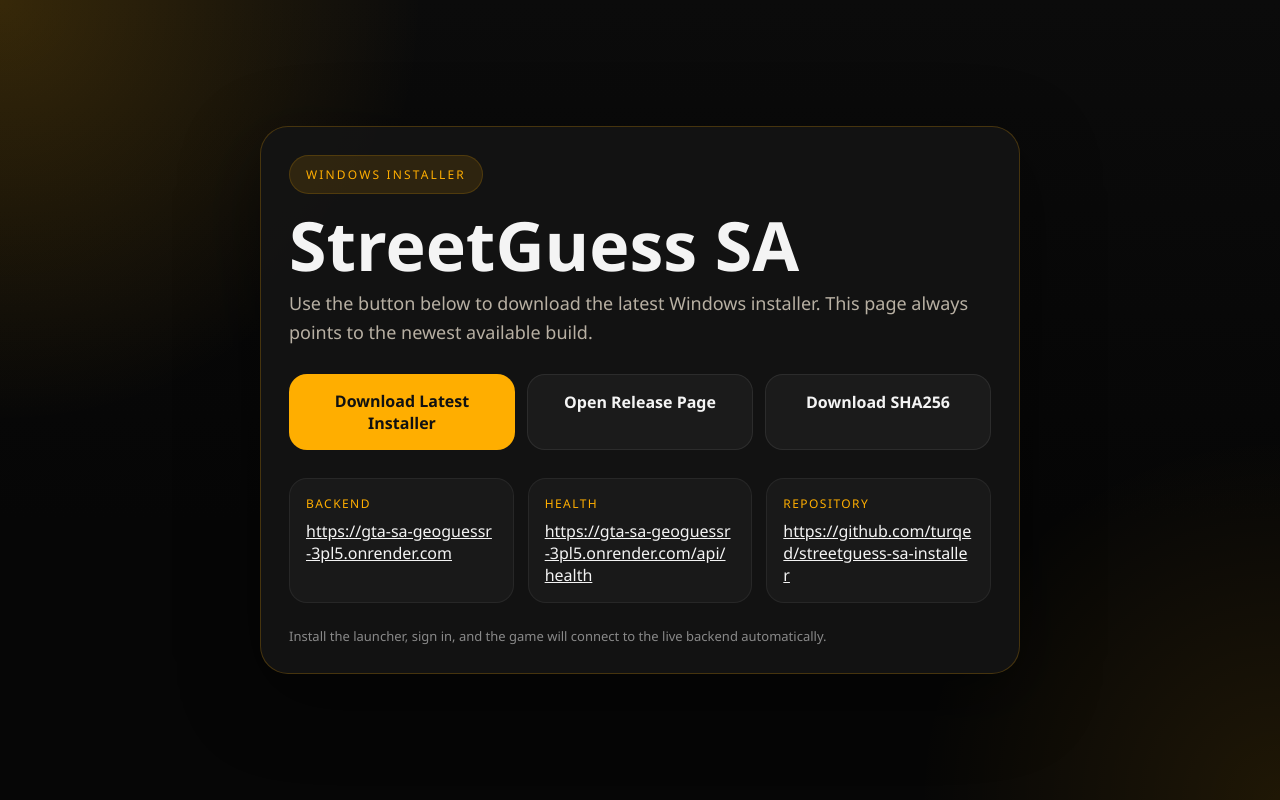
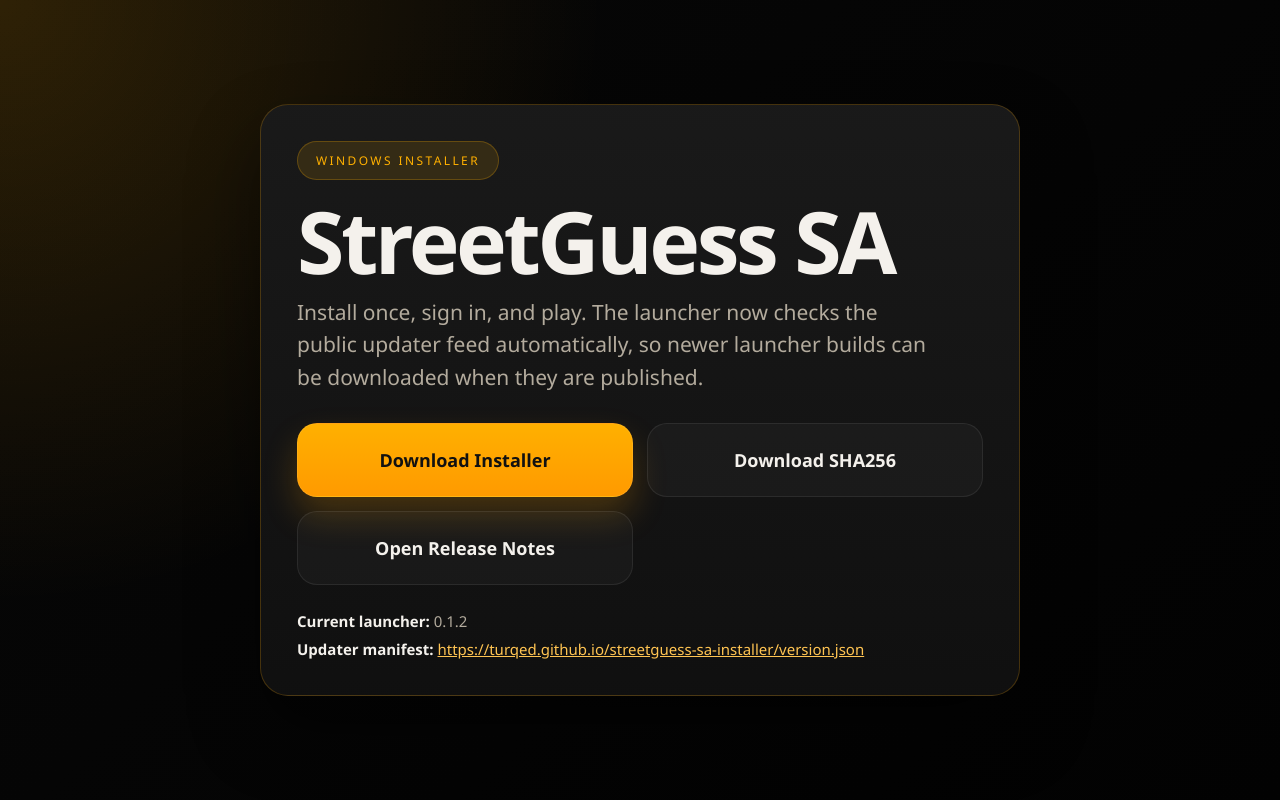
Before and after one commit to turqed/streetguess-sa-installer, a plain HTML site: page index.html in a window 1280 px wide. Drawn offline with Linux system fonts and the light colour scheme.

Commit message:
Update installer landing page for 0.1.2

```diff
--- a/index.html
+++ b/index.html
@@ -2,111 +2,105 @@
 <html lang="en">
 <head>
   <meta charset="utf-8">
-  <meta name="viewport" content="width=device-width, initial-scale=1">
-  <title>StreetGuess SA Download</title>
+  <meta name="viewport" content="width=device-width,initial-scale=1">
+  <title>StreetGuess SA Installer</title>
   <style>
     :root {
-      --bg: #090909;
-      --panel: rgba(20,20,20,.92);
-      --line: rgba(255,174,0,.22);
-      --accent: #ffae00;
-      --text: #f4f4f4;
-      --muted: #b8b0a3;
-      --buttonText: #111;
+      color-scheme: dark;
+      --bg: #060606;
+      --panel: #141414;
+      --panel-border: rgba(255, 170, 0, 0.22);
+      --text: #f4f1ec;
+      --muted: #b3ab9d;
+      --accent: #ffb000;
+      --accent-strong: #ff9a00;
     }
     * { box-sizing: border-box; }
     body {
       margin: 0;
       min-height: 100vh;
-      font-family: Segoe UI, Arial, sans-serif;
+      font-family: Segoe UI, Inter, Arial, sans-serif;
       color: var(--text);
       background:
-        radial-gradient(circle at top left, rgba(255,174,0,.18), transparent 28%),
-        radial-gradient(circle at bottom right, rgba(255,174,0,.10), transparent 24%),
-        linear-gradient(180deg, #0b0b0b, #060606 65%);
+        radial-gradient(circle at top left, rgba(255, 170, 0, 0.16), transparent 40%),
+        linear-gradient(135deg, #070707 0%, #020202 100%);
       display: grid;
       place-items: center;
-      padding: 24px;
+      padding: 32px;
     }
     .card {
       width: min(760px, 100%);
-      background: var(--panel);
-      border: 1px solid var(--line);
       border-radius: 28px;
-      padding: 28px;
-      box-shadow: 0 24px 80px rgba(0,0,0,.45);
+      background: linear-gradient(180deg, rgba(26, 26, 26, 0.98), rgba(16, 16, 16, 0.98));
+      border: 1px solid var(--panel-border);
+      box-shadow: 0 34px 70px rgba(0, 0, 0, 0.45);
+      padding: 36px;
     }
     .chip {
-      display: inline-block;
-      padding: 10px 16px;
+      display: inline-flex;
+      align-items: center;
+      padding: 10px 18px;
       border-radius: 999px;
-      background: rgba(255,174,0,.12);
-      border: 1px solid rgba(255,174,0,.16);
+      background: rgba(255, 176, 0, 0.12);
+      border: 1px solid rgba(255, 176, 0, 0.24);
       color: var(--accent);
-      letter-spacing: .18em;
       text-transform: uppercase;
+      letter-spacing: 0.2em;
       font-size: 12px;
-      margin-bottom: 18px;
+      margin-bottom: 20px;
     }
     h1 {
-      margin: 0 0 12px;
-      font-size: clamp(38px, 6vw, 68px);
-      line-height: .96;
+      margin: 0 0 14px;
+      font-size: clamp(52px, 8vw, 86px);
+      line-height: 0.95;
+      letter-spacing: -0.04em;
     }
     p {
+      margin: 0 0 26px;
       color: var(--muted);
-      font-size: 18px;
-      line-height: 1.6;
-      margin: 0 0 16px;
+      font-size: 21px;
+      line-height: 1.55;
+      max-width: 640px;
     }
     .actions {
       display: grid;
-      gap: 12px;
       grid-template-columns: repeat(auto-fit, minmax(220px, 1fr));
-      margin: 28px 0;
+      gap: 14px;
+      margin: 30px 0 26px;
     }
-    .btn {
+    a.button {
+      display: inline-flex;
+      justify-content: center;
+      align-items: center;
+      min-height: 74px;
+      border-radius: 20px;
       text-decoration: none;
-      border-radius: 18px;
-      padding: 16px 18px;
-      text-align: center;
       font-weight: 700;
-      transition: transform .16s ease, opacity .16s ease, background .16s ease;
+      font-size: 18px;
+      transition: transform 0.18s ease, box-shadow 0.18s ease, border-color 0.18s ease;
+      border: 1px solid rgba(255, 255, 255, 0.08);
     }
-    .btn:hover { transform: translateY(-1px); }
-    .btn.primary {
-      background: var(--accent);
-      color: var(--buttonText);
+    a.button:hover {
+      transform: translateY(-2px);
     }
-    .btn.secondary {
-      background: rgba(255,255,255,.04);
+    .primary {
+      background: linear-gradient(180deg, var(--accent), var(--accent-strong));
+      color: #111;
+      box-shadow: 0 18px 34px rgba(255, 166, 0, 0.22);
+    }
+    .secondary {
+      background: rgba(255, 255, 255, 0.03);
       color: var(--text);
-      border: 1px solid rgba(255,255,255,.08);
     }
     .meta {
       display: grid;
-      gap: 14px;
-      grid-template-columns: repeat(auto-fit, minmax(180px, 1fr));
-      margin-top: 16px;
+      gap: 8px;
+      color: var(--muted);
+      font-size: 15px;
     }
-    .meta-card {
-      border-radius: 18px;
-      padding: 16px;
-      background: rgba(255,255,255,.03);
-      border: 1px solid rgba(255,255,255,.06);
-    }
-    .meta-label {
-      color: var(--accent);
-      text-transform: uppercase;
-      letter-spacing: .12em;
-      font-size: 12px;
-      margin-bottom: 8px;
-    }
-    .meta-card a { color: var(--text); word-break: break-all; }
-    footer {
-      margin-top: 24px;
-      color: rgba(255,255,255,.5);
-      font-size: 13px;
+    .meta strong {
+      color: var(--text);
+      font-weight: 700;
     }
   </style>
 </head>
@@ -114,27 +108,16 @@
   <main class="card">
     <div class="chip">Windows Installer</div>
     <h1>StreetGuess SA</h1>
-    <p>Use the button below to download the latest Windows installer. This page always points to the newest available build.</p>
+    <p>Install once, sign in, and play. The launcher now checks the public updater feed automatically, so newer launcher builds can be downloaded when they are published.</p>
     <div class="actions">
-      <a class="btn primary" href="https://github.com/turqed/streetguess-sa-installer/releases/latest/download/StreetGuess-SA-Installer.exe">Download Latest Installer</a>
-      <a class="btn secondary" href="https://github.com/turqed/streetguess-sa-installer/releases">Open Release Page</a>
-      <a class="btn secondary" href="https://github.com/turqed/streetguess-sa-installer/releases/latest/download/StreetGuess-SA-Installer.sha256.txt">Download SHA256</a>
+      <a class="button primary" href="https://github.com/turqed/streetguess-sa-installer/releases/latest/download/StreetGuess-SA-Installer.exe">Download Installer</a>
+      <a class="button secondary" href="https://github.com/turqed/streetguess-sa-installer/releases/latest/download/StreetGuess-SA-Installer.sha256.txt">Download SHA256</a>
+      <a class="button secondary" href="https://github.com/turqed/streetguess-sa-installer/releases/latest">Open Release Notes</a>
     </div>
     <div class="meta">
-      <section class="meta-card">
-        <div class="meta-label">Backend</div>
-        <a href="https://gta-sa-geoguessr-3pl5.onrender.com">https://gta-sa-geoguessr-3pl5.onrender.com</a>
-      </section>
-      <section class="meta-card">
-        <div class="meta-label">Health</div>
-        <a href="https://gta-sa-geoguessr-3pl5.onrender.com/api/health">https://gta-sa-geoguessr-3pl5.onrender.com/api/health</a>
-      </section>
-      <section class="meta-card">
-        <div class="meta-label">Repository</div>
-        <a href="https://github.com/turqed/streetguess-sa-installer">https://github.com/turqed/streetguess-sa-installer</a>
-      </section>
+      <div><strong>Current launcher:</strong> 0.1.2</div>
+      <div><strong>Updater manifest:</strong> <a href="https://turqed.github.io/streetguess-sa-installer/version.json" style="color:#ffc452">https://turqed.github.io/streetguess-sa-installer/version.json</a></div>
     </div>
-    <footer>Install the launcher, sign in, and the game will connect to the live backend automatically.</footer>
   </main>
 </body>
 </html>
```
